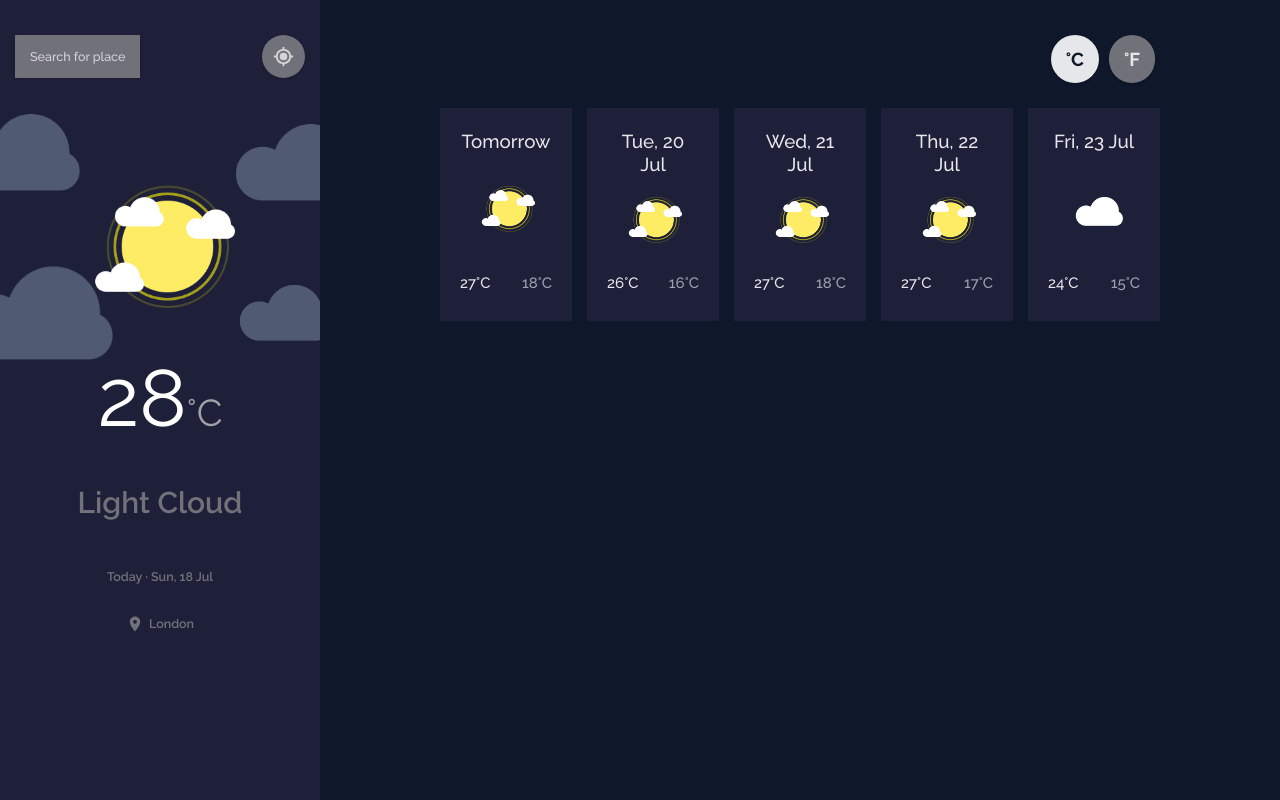
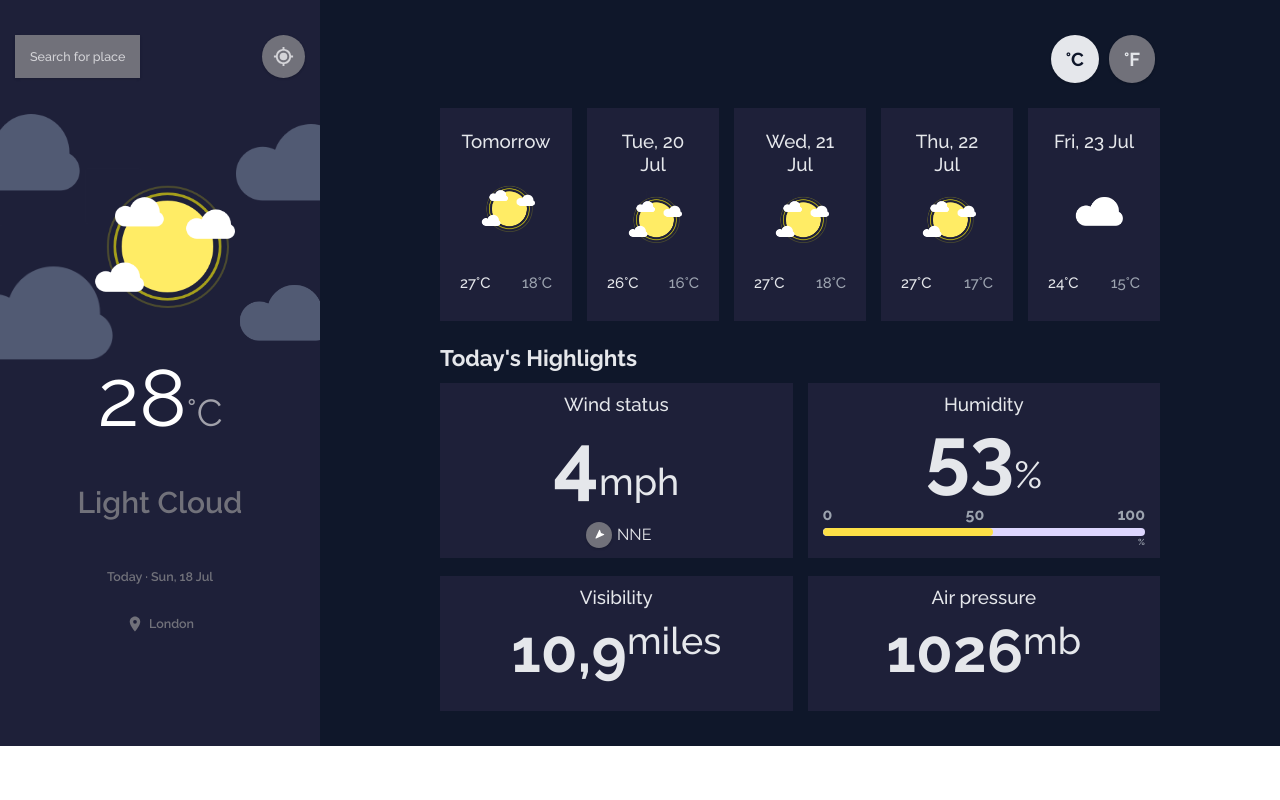
Before and after one commit to juanluna96/react-weather-app, a React (Create React App) app: page / in a window 1280 px wide. Built offline with nearby package versions, Linux system fonts and the light colour scheme.

Commit message:
Today's Highlights

```diff
--- a/src/components/layout/weather/MainWeather.js
+++ b/src/components/layout/weather/MainWeather.js
@@ -2,6 +2,7 @@ import React from 'react';
 import { MainInfo } from '../../styles/main';
 import { ButtonGrades } from '../../styles/weather';
 import DaysWeatherList from './DaysWeather/DaysWeatherList';
+import Statistics from './Statistics';
 
 const MainWeather = () => {
     return (
@@ -11,6 +12,7 @@ const MainWeather = () => {
                 <ButtonGrades>°F</ButtonGrades>
             </div>
             <DaysWeatherList></DaysWeatherList>
+            <Statistics></Statistics>
         </MainInfo>
     )
 }
--- /dev/null
+++ b/src/components/layout/weather/ProgressHumidity.js
@@ -0,0 +1,23 @@
+import React from 'react'
+import { ProgressBarFill, PorcentContainer } from '../../styles/weather';
+
+const ProgressHumidity = ({ humidity }) => {
+    return (
+        <div className="px-6 mt-3 mb-4">
+            <PorcentContainer>
+                <p>0</p>
+                <p>50</p>
+                <p>100</p>
+            </PorcentContainer>
+            <div className="relative pt-0.5">
+                <div className="flex h-3 overflow-hidden text-xs bg-purple-200 rounded-lg">
+                    <ProgressBarFill style={ { width: `${humidity}%` } }>
+                    </ProgressBarFill>
+                </div>
+            </div>
+            <p className="text-sm font-bold text-right text-coolGray-400">%</p>
+        </div>
+    )
+}
+
+export default ProgressHumidity
--- /dev/null
+++ b/src/components/layout/weather/Statistics.js
@@ -0,0 +1,59 @@
+import React from 'react'
+import {
+    TodayText,
+    StatsContainer,
+    ButtonLocation,
+    StatsTitle,
+    StatsData,
+    TinyStatsData
+} from '../../styles/weather';
+import { TiLocationArrow } from 'react-icons/ti';
+import ProgressHumidity from './ProgressHumidity';
+import { WeatherAPI } from '../../../content';
+
+const Statistics = () => {
+    const { consolidated_weather: [today] } = WeatherAPI;
+
+    const roundNumber = (number) => {
+        return Math.round(number);
+    }
+
+    return (
+        <div className="mt-10">
+            <TodayText>Today's Highlights</TodayText>
+            <div className="grid mt-5 md:grid-cols-2 gap-x-6 gap-y-7 md:justify-end">
+                <StatsContainer>
+                    <StatsTitle>Wind status</StatsTitle>
+                    <StatsData>
+                        { roundNumber(today.wind_speed) } <StatsData mini="true">mph</StatsData>
+                    </StatsData>
+                    <p className="flex items-center justify-center mt-5 mb-4 text-coolGray-200">
+                        <ButtonLocation><TiLocationArrow className="text-white transform rotate-180" size="1.6rem" /></ButtonLocation>
+                        { today.wind_direction_compass }
+                    </p>
+                </StatsContainer>
+                <StatsContainer>
+                    <StatsTitle>Humidity</StatsTitle>
+                    <StatsData>
+                        { roundNumber(today.humidity) } <StatsData mini="true">%</StatsData>
+                    </StatsData>
+                    <ProgressHumidity humidity={ roundNumber(today.humidity) }></ProgressHumidity>
+                </StatsContainer>
+                <StatsContainer>
+                    <StatsTitle>Visibility</StatsTitle>
+                    <TinyStatsData>
+                        { today.visibility.toFixed(1).replace('.', ",") } { ' ' }<TinyStatsData mini="true">{ ' ' }miles</TinyStatsData>
+                    </TinyStatsData>
+                </StatsContainer>
+                <StatsContainer>
+                    <StatsTitle>Air pressure</StatsTitle>
+                    <TinyStatsData>
+                        { roundNumber(today.air_pressure) } <TinyStatsData mini="true">mb</TinyStatsData>
+                    </TinyStatsData>
+                </StatsContainer>
+            </div>
+        </div>
+    )
+}
+
+export default Statistics
--- a/src/components/styles/main.js
+++ b/src/components/styles/main.js
@@ -1,11 +1,11 @@
 import tw from "tailwind-styled-components";
 
 const Container = tw.div`
-    md:flex md:flex-row h-full
+    md:flex md:flex-row overscroll-y-none
 `;
 
 const SideBarStyle = tw.aside`
-    lg:h-screen bg-blue-500 text-gray-300 md:w-1/4 py-14 relative overflow-hidden
+    bg-blue-500 text-gray-300 md:w-1/4 py-14 relative overflow-hidden
 `
 
 const MainInfo = tw.main`
--- a/src/components/styles/weather.js
+++ b/src/components/styles/weather.js
@@ -35,5 +35,87 @@ const DayText = tw.p`
     ${(props) => (props.mintemp ? "text-coolGray-400" : "text-coolGray-200")}
 `;
 
+// Statistics Highlights
 
-export { ButtonGrades, DayContainer, DayText }
+const TodayText = tw.h2`
+    text-4xl
+    font-bold
+    text-coolGray-200
+`;
+
+const StatsContainer = tw.div`
+    flex
+    flex-col
+    justify-between
+    bg-blue-500
+    text-center
+`;
+
+const StatsTitle = tw.h3`
+    text-3xl
+    font-medium
+    text-coolGray-200
+    mt-4
+    mb-0
+`;
+
+const StatsData = tw.h1`
+    text-coolGray-200
+    ${(props) => (props.mini ? "font-medium text-6xl -mb-16" : "font-bold text-9xl")}
+    flex
+    items-center
+    justify-center
+`;
+
+const TinyStatsData = tw.h1`
+    text-coolGray-200
+    ${(props) => (props.mini ? "font-medium text-6xl -mb-12" : "font-bold text-8xl")}
+    mt-3
+    mb-10
+    flex
+    items-center
+    justify-center
+`;
+
+const ButtonLocation = tw.button`
+    bg-gray-500 hover:bg-gray-600 text-coolGray-200
+    active:shadow-lg
+    mouse
+    cursor-default
+    shadow
+    transition
+    ease-in
+    duration-200
+    focus:outline-none
+    text-center
+    px-2 py-2
+    rounded-full
+    mx-2
+    font-bold
+    text-3xl
+`;
+
+// Humidity Progress
+const PorcentContainer = tw.div`
+    flex
+    justify-between
+    font-bold
+    text-md
+    text-coolGray-400
+`;
+const ProgressBarFill = tw.div`
+    flex
+    flex-col
+    justify-center
+    text-center
+    text-white
+    bg-yellow-300
+    rounded-lg
+    shadow-none
+    whitespace-nowrap
+`;
+
+export {
+    ButtonGrades, DayContainer, DayText, TodayText, StatsContainer, ButtonLocation,
+    StatsTitle, StatsData, TinyStatsData, PorcentContainer, ProgressBarFill
+}
--- a/src/index.css
+++ b/src/index.css
@@ -21,6 +21,10 @@ body {
     line-height: 1.5;
 }
 
+::-webkit-scrollbar {
+    display: none;
+}
+
 
 /* Colors clouds images */
 
```
